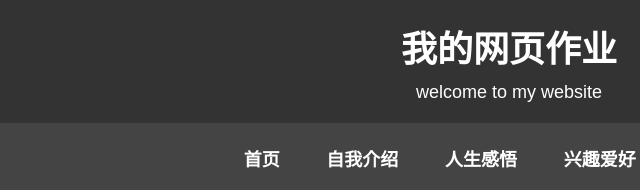
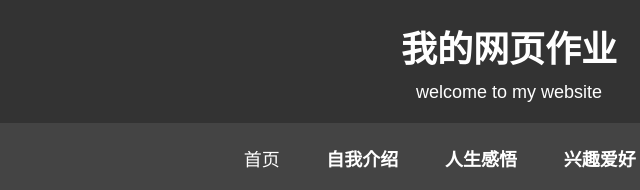
Before and after one commit to moonsightasd/mywebU202414654, a plain HTML site: page 3renshengganwu/人生感悟.html in a window 1280 px wide. Shown: the top 190 px of the page, 131-771 px from the left. Drawn offline with Linux system fonts and the light colour scheme.

Commit message:
Update 人生感悟.html

```diff
--- a/3renshengganwu/人生感悟.html
+++ b/3renshengganwu/人生感悟.html
@@ -130,7 +130,7 @@
     </header>
     <nav>
         <ul>
-            <li><a href="../1shouye/shouye.html" target="new"><strong>首页</strong></a></li>
+            <li><a href="index.html" target="new">首页</a></li>
             <li><a href="../2ziwojieshao/ziwojieshao.html" target="new"><strong>自我介绍</strong></a></li>
             <li><a href="../3renshengganwu/人生感悟.html" target="new"><strong>人生感悟</strong></a></li>
             <li><a href="../4xingquaihao/兴趣爱好.html" target="new"><strong>兴趣爱好</strong></a></li>
```
